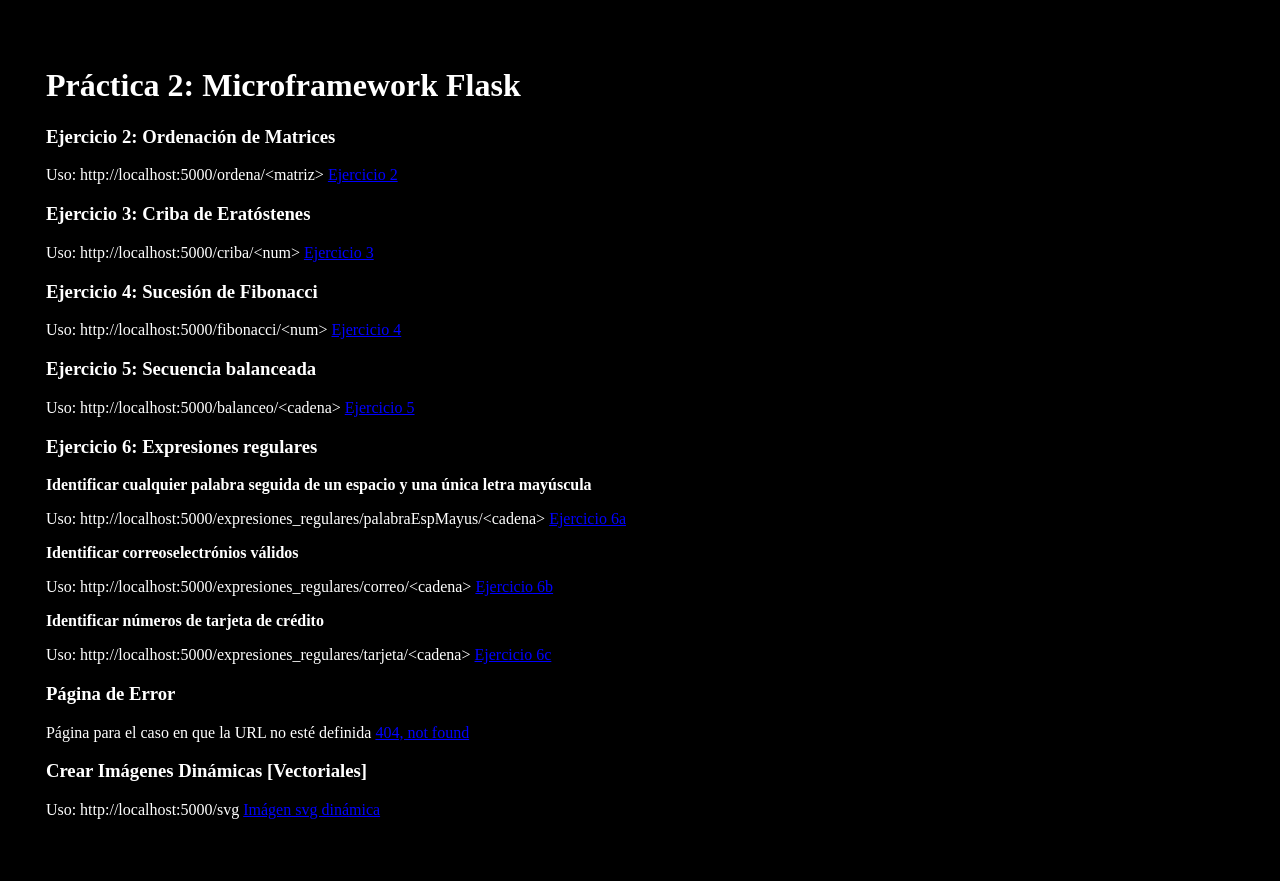
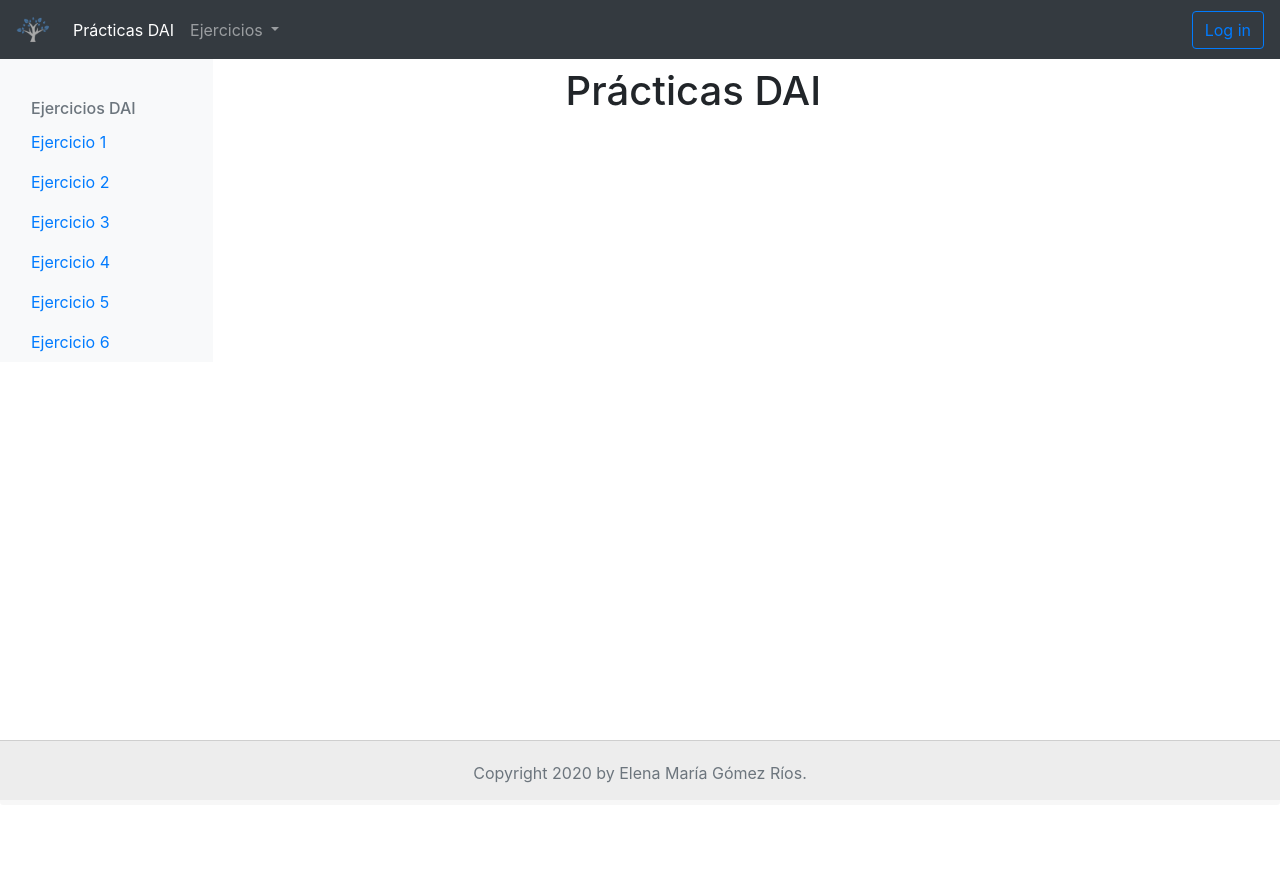
Before and after one commit to ElenaMGR/DAI, a Flask app: page / in a window 1280 px wide. After the commit the page ends 800 px from the top, so only its background shows below. Run offline with Flask 2, Linux system fonts and the light colour scheme.

Commit message:
P3 empezada

```diff
--- a/flask/app/app.py
+++ b/flask/app/app.py
@@ -1,9 +1,12 @@
 #./app/app.py
-from flask import Flask, render_template
+from flask import Flask, render_template, redirect, url_for, request
 app = Flask(__name__)
+app.secret_key = b'_5#y2L"F4Q8z\n\xec]/'
 
 from ejercicios import *
 import time
+
+p3 = True
 
 @app.route('/')
 @app.route('/index')
@@ -140,3 +143,20 @@ def random_svg():
 	fig=fig+' stroke='+color+' stroke-width=4 fill='+color_relleno
 
 	return render_template('svg.html', figura=fig)
+
+#########################################################
+#														#
+#					Práctica 3							#
+#														#
+#########################################################
+
+@app.route('/login', methods=['GET', 'POST'])
+def login():
+	error = None
+	if request.method == 'POST':
+		if request.form['username'] != 'admin' or \
+				request.form['password'] != 'secret':
+			error = 'Invalid Username or password'
+		else:
+			return redirect(url_for('index'))
+	return render_template('login.html', error=error)
--- /dev/null
+++ b/flask/app/static/css/mystyle.css
@@ -0,0 +1,10 @@
+#footer {
+	position: absolute;
+	bottom: 0;
+	width: 100%;
+	/* Set the fixed height of the footer here */
+	height: 60px;
+	line-height: 40px; /* Vertically center the text there */
+	background-color: #f5f5f5;
+	text-align: center;
+}
--- a/flask/app/static/index.html
+++ b/flask/app/static/index.html
@@ -3,7 +3,7 @@
 	<head>
 		<meta charset="utf-8">
 		<title>Microframework Flask</title>
-		<link rel="stylesheet" href="style.css">
+		<link rel="stylesheet" href="css/style.css">
 	</head>
 	<body>
 		<div>
--- /dev/null
+++ b/flask/app/templates/base.html
@@ -0,0 +1,132 @@
+<!DOCTYPE html>
+<html lang="en">
+
+<head>
+	<!-- Required meta tags -->
+	<meta charset="utf-8">
+	<meta name="viewport" content="width=device-width, initial-scale=1, shrink-to-fit=no">
+
+	<!-- Bootstrap CSS -->
+	<link rel="stylesheet" href="https://cdn.jsdelivr.net/npm/bootstrap@4.5.3/dist/css/bootstrap.min.css"
+		integrity="sha384-TX8t27EcRE3e/ihU7zmQxVncDAy5uIKz4rEkgIXeMed4M0jlfIDPvg6uqKI2xXr2" crossorigin="anonymous">
+
+	<link href="/static/css/mystyle.css" rel="stylesheet">
+	<title>{% block title %}{% endblock %}</title>
+	{% block html_head %}{% endblock %}
+</head>
+
+<body>
+	<nav class="navbar navbar-expand-lg navbar-dark bg-dark">
+		<a class="navbar-brand" href="/">
+			<img src="/static/images/logo.png" width="33" height="33" alt="Logo" loading="lazy">
+		</a>
+		<button class="navbar-toggler" type="button" data-toggle="collapse" data-target="#navbarSupportedContent"
+			aria-controls="navbarSupportedContent" aria-expanded="false" aria-label="Toggle navigation">
+			<span class="navbar-toggler-icon"></span>
+		</button>
+
+		<div class="collapse navbar-collapse" id="navbarSupportedContent">
+			<ul class="navbar-nav mr-auto">
+				<li class="nav-item active">
+					<a class="nav-link" href="#">Prácticas DAI <span class="sr-only">(current)</span></a>
+				</li>
+				<!-- <li class="nav-item">
+					<a class="nav-link" href="#">Link</a>
+				</li> -->
+				<li class="nav-item dropdown">
+					<a class="nav-link dropdown-toggle" href="#" id="navbarDropdown" role="button"
+						data-toggle="dropdown" aria-haspopup="true" aria-expanded="false">
+						Ejercicios
+					</a>
+					<div class="dropdown-menu" aria-labelledby="navbarDropdown">
+						<a class="dropdown-item" href="#">Ejercicio 1</a>
+						<a class="dropdown-item" href="/ordena/4,31,24,12,8">Ejercicio 2</a>
+						<a class="dropdown-item" href="/criba/100">Ejercicio 3</a>
+						<a class="dropdown-item" href="/fibonacci/8">Ejercicio 4</a>
+						<a class="dropdown-item" href="/balanceo/[][][][][]">Ejercicio 5</a>
+						<a class="dropdown-item" href="/expresiones_regulares/palabraEspMayus/Apellido N">Ejercicio 6a</a>
+						<a class="dropdown-item" href="/expresiones_regulares/correo/usuario@correo.ugr.es">Ejercicio 6b</a>
+						<a class="dropdown-item" href="/expresiones_regulares/tarjeta/1234-1234-1234-1234">Ejercicio 6c</a>
+						<div class="dropdown-divider"></div>
+						<a class="dropdown-item" href="/svg">SVG</a>
+					</div>
+				</li>
+			</ul>
+			<form class="form-inline my-2 my-lg-0">
+				<a class="btn btn-outline-primary" role="button" href="login">Log in</a>
+			</form>
+		</div>
+	</nav>
+
+
+	<div class="container-fluid">
+		<div class="row">
+			<nav id="sidebarMenu" class="col-md-3 col-lg-2 d-md-block bg-light sidebar collapse">
+				<div class="sidebar-sticky pt-3">
+					<ul class="nav flex-column">
+						<h6
+							class="sidebar-heading d-flex justify-content-between align-items-center px-3 mt-4 mb-1 text-muted">
+							<span>Ejercicios DAI</span>
+							<a class="d-flex align-items-center text-muted" href="#">
+								<span data-feather="plus-circle"></span>
+							</a>
+						</h6>
+						<li class="nav-item">
+							<a class="nav-link" href="#">
+								Ejercicio 1
+							</a>
+						</li>
+						<li class="nav-item">
+							<a class="nav-link" href="#">
+								Ejercicio 2
+							</a>
+						</li>
+						<li class="nav-item">
+							<a class="nav-link" href="#">
+								Ejercicio 3
+							</a>
+						</li>
+						<li class="nav-item">
+							<a class="nav-link" href="#">
+								Ejercicio 4
+							</a>
+						</li>
+						<li class="nav-item">
+							<a class="nav-link" href="#">
+								Ejercicio 5
+							</a>
+						</li>
+						<li class="nav-item">
+							<a class="nav-link" href="#">
+								Ejercicio 6
+							</a>
+						</li>
+					</ul>
+				</div>
+			</nav>
+			<div class="col-sm-9">
+				<div id="content">
+					{% block content %}{% endblock %}
+				</div>
+			</div>
+		</div>
+	</div>
+
+	<div id="footer">
+		{% block footer %}
+		<div class="card-footer text-muted">
+			Copyright 2020 by Elena María Gómez Ríos.
+		</div>
+		{% endblock %}
+	</div>
+
+	<!-- jQuery and JS bundle w/ Popper.js -->
+	<script src="https://code.jquery.com/jquery-3.5.1.slim.min.js"
+		integrity="sha384-DfXdz2htPH0lsSSs5nCTpuj/zy4C+OGpamoFVy38MVBnE+IbbVYUew+OrCXaRkfj"
+		crossorigin="anonymous"></script>
+	<script src="https://cdn.jsdelivr.net/npm/bootstrap@4.5.3/dist/js/bootstrap.bundle.min.js"
+		integrity="sha384-ho+j7jyWK8fNQe+A12Hb8AhRq26LrZ/JpcUGGOn+Y7RsweNrtN/tE3MoK7ZeZDyx"
+		crossorigin="anonymous"></script>
+</body>
+
+</html>
--- a/flask/app/templates/error.html
+++ b/flask/app/templates/error.html
@@ -3,7 +3,7 @@
 	<head>
 		<meta charset="utf-8">
 		<title>Error 404, page not found</title>
-		<link rel="stylesheet" href="{{ url_for('static', filename='style.css') }}">
+		<link rel="stylesheet" href="{{ url_for('static', filename='css/style.css') }}">
 	</head>
 	<body>
 		<div>
--- a/flask/app/templates/index.html
+++ b/flask/app/templates/index.html
@@ -1,50 +1,10 @@
-<!DOCTYPE html>
-<html lang="en" dir="ltr">
-	<head>
-		<meta charset="utf-8">
-		<title>Microframework Flask</title>
-		<link rel="stylesheet" href="{{ url_for('static', filename='style.css') }}">
-	</head>
-	<body>
-		<div>
-			<h1>Práctica 2: Microframework Flask</h1>
-			<h3>Ejercicio 2: Ordenación de Matrices</h3>
-			<p>Uso: http://localhost:5000/ordena/&lt;matriz&gt;
-				<a href="ordena/4,31,24,12,8">Ejercicio 2</a>
-			</p>
-			<h3>Ejercicio 3: Criba de Eratóstenes</h3>
-			<p>Uso: http://localhost:5000/criba/&lt;num&gt;
-				<a href="criba/100">Ejercicio 3</a>
-			</p>
-			<h3>Ejercicio 4: Sucesión de Fibonacci</h3>
-			<p>Uso: http://localhost:5000/fibonacci/&lt;num&gt;
-				<a href="fibonacci/8">Ejercicio 4</a>
-			</p>
-			<h3>Ejercicio 5: Secuencia balanceada</h3>
-			<p>Uso: http://localhost:5000/balanceo/&lt;cadena&gt;
-				<a href="balanceo/[][][][][]">Ejercicio 5</a>
-			</p>
-			<h3>Ejercicio 6: Expresiones regulares</h3>
-			<p><b>Identificar cualquier palabra seguida de un espacio y una única letra mayúscula</b></p>
-			<p>Uso: http://localhost:5000/expresiones_regulares/palabraEspMayus/&lt;cadena&gt;
-				<a href="expresiones_regulares/palabraEspMayus/Apellido N">Ejercicio 6a</a>
-			</p>
-			<p><b>Identificar correoselectrónios válidos</b></p>
-			<p>Uso: http://localhost:5000/expresiones_regulares/correo/&lt;cadena&gt;
-				<a href="expresiones_regulares/correo/usuario@correo.ugr.es">Ejercicio 6b</a>
-			</p>
-			<p><b>Identificar números de tarjeta de crédito</b></p>
-			<p>Uso: http://localhost:5000/expresiones_regulares/tarjeta/&lt;cadena&gt;
-				<a href="expresiones_regulares/tarjeta/1234-1234-1234-1234">Ejercicio 6c</a>
-			</p>
-			<h3>Página de Error</h3>
-			<p>Página para el caso en que la URL no esté definida
-				<a href="asdf">404, not found</a>
-			</p>
-			<h3>Crear Imágenes Dinámicas [Vectoriales]</h3>
-			<p>Uso: http://localhost:5000/svg
-				<a href="svg">Imágen svg dinámica</a>
-			</p>
-		</div>
-	</body>
-</html>
+{% extends "base.html" %}
+{% block title %}Index{% endblock %}
+
+{% block html_head %}
+{% endblock %}
+
+{% block content %}
+	<h1></h1>
+	<h1 class="text-center">Prácticas DAI</h1>
+{% endblock %}
```
Also changed, not shown: flask/app/static/css/signin.css (added, +40 -0 lines), flask/app/templates/ejercicios.html (+13 -14 lines), flask/app/templates/login.html (added, +32 -0 lines), flask/app/templates/ordena.html (+9 -10 lines), flask/app/templates/svg.html (+13 -15 lines), flask/app/static/css/style.css (renamed from flask/app/static/style.css), flask/app/static/images/logo.png (added).
